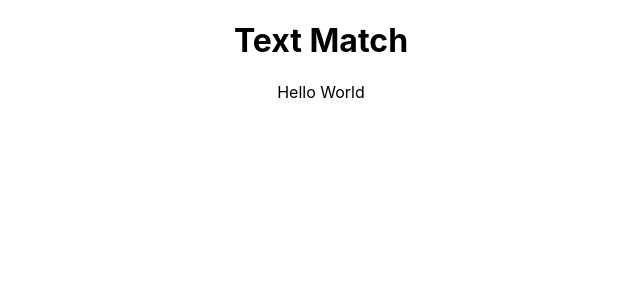
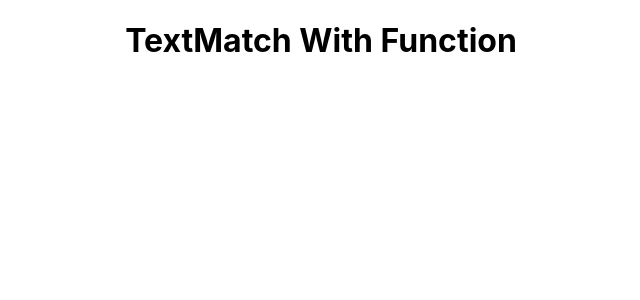
Before and after one commit to muazimmaqbool/React_Testing_Library, a React (Create React App) app: page / in a window 1280 px wide. Shown: the top 300 px of the page, without its empty margins (319-959 px from the left). Built offline with nearby package versions, Linux system fonts and the light colour scheme.

Commit message:
text Match with Function Setup

```diff
--- /dev/null
+++ b/src/23_TextMatch/TextMatch_With_Function.jsx
@@ -0,0 +1,15 @@
+import React from 'react'
+
+//first check TextMatch.jsx file
+
+//lec #33
+
+const TextMatch_With_Function = () => {
+  return (
+    <div>
+        <h1>TextMatch With Function</h1>
+    </div>
+  )
+}
+
+export default TextMatch_With_Function
--- a/src/App.js
+++ b/src/App.js
@@ -24,6 +24,7 @@ import GetByTitle_GetAllByTitle from './20_getByTitle and getAllByTitle/GetByTit
 import Priority_Order_RTL_Queries from './21_Priority_Order_RTL_Queries/Priority_Order_RTL_Queries';
 import AssertionMethods from "./22_Assertion Methods/AssertionMethods"
 import TextMatch from './23_TextMatch/TextMatch';
+import TextMatch_With_Function from './23_TextMatch/TextMatch_With_Function';
 function App() {
   return (
     <div className="App">
@@ -55,7 +56,9 @@ function App() {
       {/* <Priority_Order_RTL_Queries/> */}
 
       {/* <AssertionMethods/> */}
-      <TextMatch/>
+
+      {/* <TextMatch/> */}
+      <TextMatch_With_Function/>
 
 
     </div>
```
Also changed, not shown: 1 other file (tests, documents, lock files or other folders).
